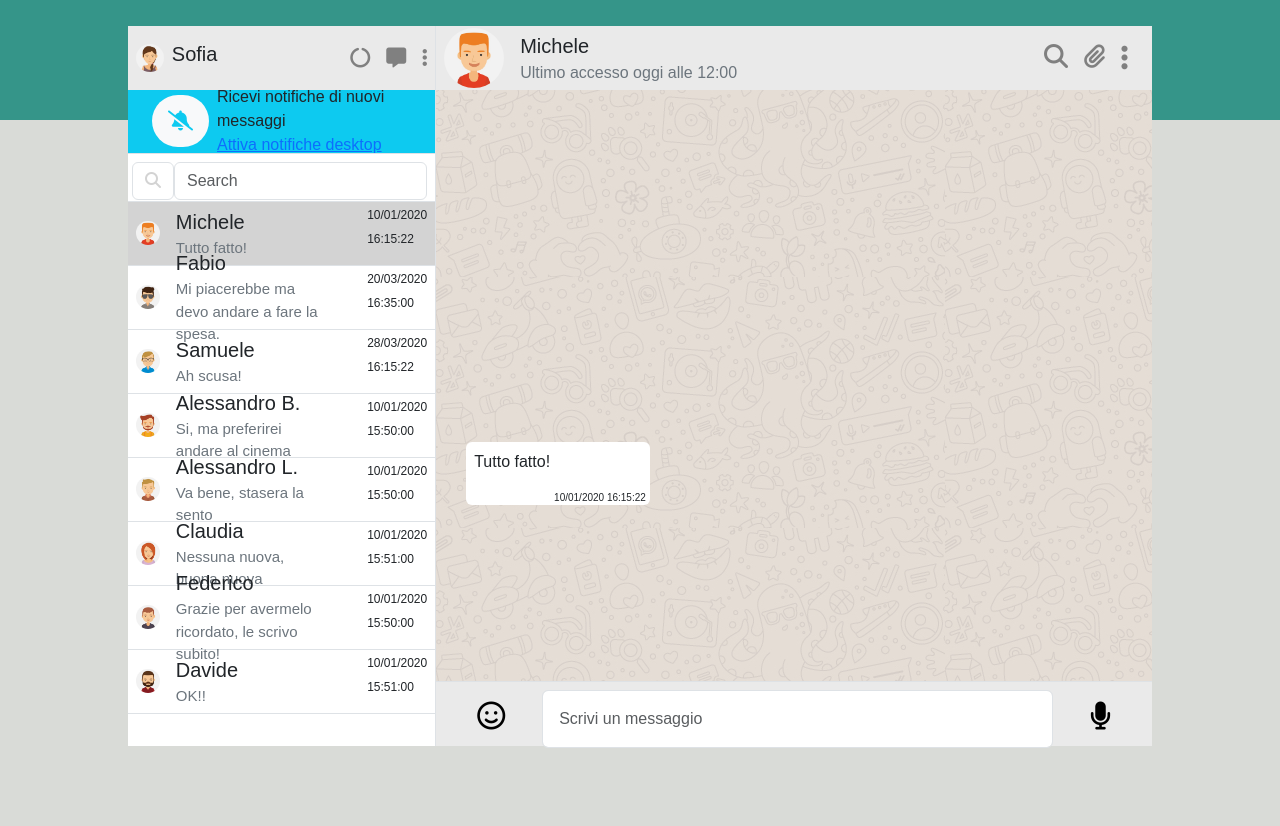
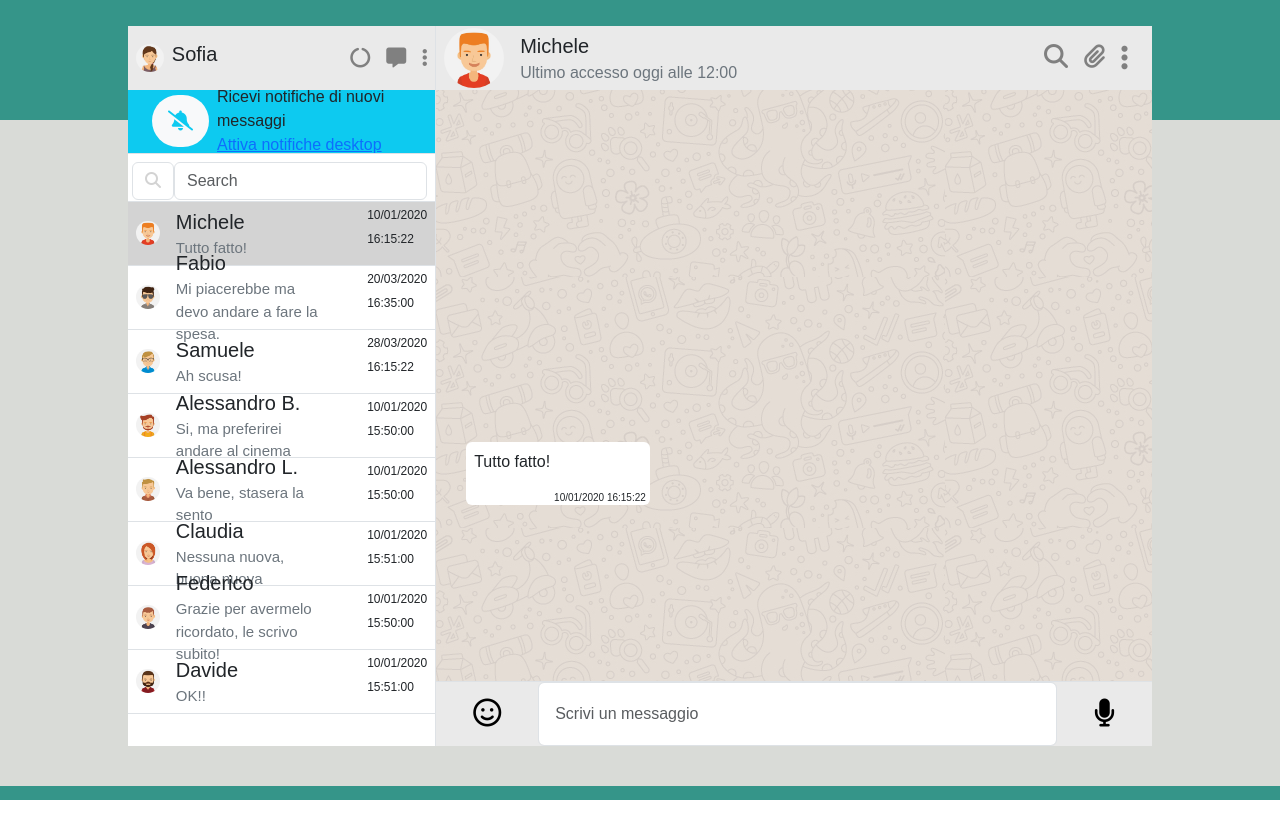
Before and after one commit to DavideTarantino/vue-boolzapp, a plain HTML site: page index.html in a window 1280 px wide. After the commit the page ends 800 px from the top, so only its background shows below. Drawn offline with nearby package versions, Linux system fonts and the light colour scheme.

Commit message:
rimozione del form

```diff
--- a/assets/style.css
+++ b/assets/style.css
@@ -13,7 +13,7 @@ body{
                 #d9dbd7 15vh,
                 #d9dbd7 100%
             );
-        height: 100vh;
+        height: 95vh;
         font-family: sans-serif;
 }
 
@@ -101,3 +101,7 @@ i:hover{
     background-color: white;
     margin-left: 30px;
 }
+
+#barra-di-scrittura{
+    width: 100%;
+}
--- a/index.html
+++ b/index.html
@@ -87,11 +87,11 @@
 
             <!-- Barra di scrittura -->
             <div id="barra-di-scrittura" class="background-leggerogrigio sticky-bottom">
-                <form class="d-flex p-1" role="search">
+                <div class="d-flex">
                     <button class="btn fs-3 ms-4" type="submit"><i class="fa-regular fa-face-smile" style="color: black;"></i></button>
-                    <input @keydown.down="nuovoMessaggio" v-model="newMessage" type="text" class="p-3 form-control mt-1 mx-4" placeholder="Scrivi un messaggio">
+                    <input @keydown.enter="nuovoMessaggio" id="barra-di-scrittura" v-model="newMessage" type="text" class="p-3 form-control mt- mx-4" placeholder="Scrivi un messaggio">
                     <button class="btn fs-3 me-4" type="submit"><i class="fa-solid fa-microphone" style="color: black;"></i></button>
-                </form>
+                </div>
             </div>
         </div>
     </div>
```
